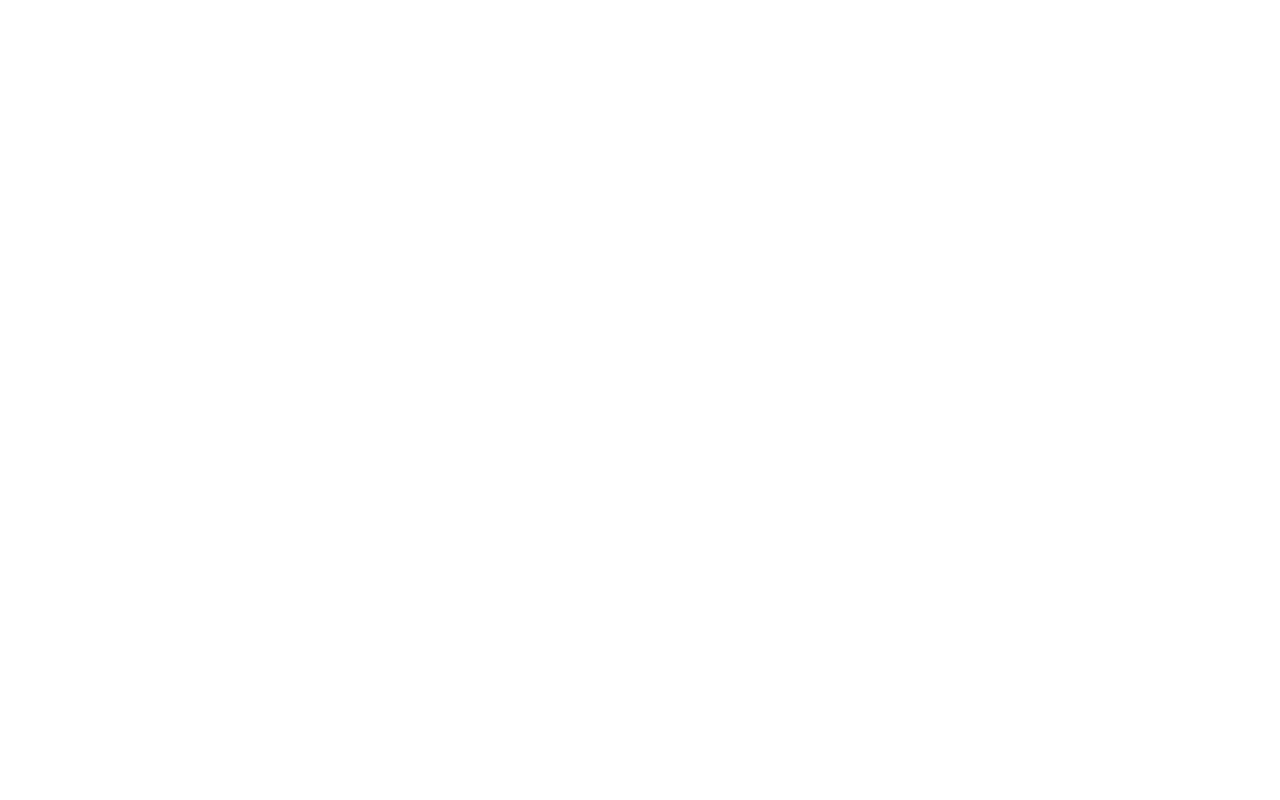
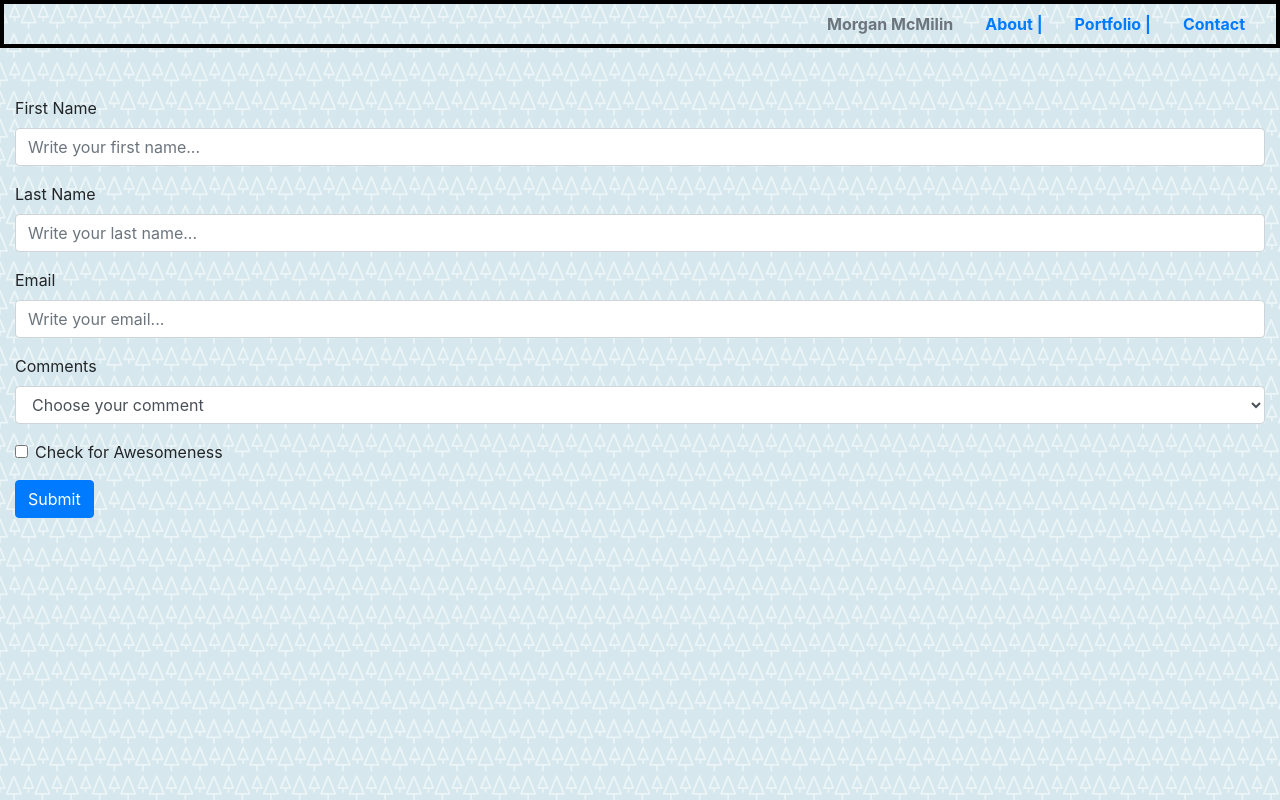
Before and after one commit to Morganatic/Bootstrap-Portfolio, a plain HTML site: page contact.html in a window 1280 px wide. Drawn offline with nearby package versions, Linux system fonts and the light colour scheme; files that its build step writes are made by us from their sources.

Commit message:
finsihed the portfoilio and contact pages

```diff
--- a/contact.html
+++ b/contact.html
@@ -0,0 +1,81 @@
+<!DOCTYPE html>
+<html>
+
+<head>
+    <title>Contact Sheet</title>
+    <link rel="stylesheet" type="text/css" href="assets/css/reset.css">
+    <link rel="stylesheet" href="https://stackpath.bootstrapcdn.com/bootstrap/4.3.1/css/bootstrap.min.css"
+        integrity="sha384-ggOyR0iXCbMQv3Xipma34MD+dH/1fQ784/j6cY/iJTQUOhcWr7x9JvoRxT2MZw1T" crossorigin="anonymous">
+</head>
+
+<body background="images/trees.png">
+
+    <div class="container-fluid">
+        <div class="row">
+            <div class="col-md-12" style="border: 4px solid black">
+                <ul class="nav justify-content-end">
+                    <li class="nav-item">
+                        <strong><a class="nav-link disabled" href="#">Morgan McMilin</a></strong>
+                    </li>
+                    <li class="nav-item">
+                        <strong><a class="nav-link" href="index.html">About |</a></strong>
+                    </li>
+                    <li class="nav-item">
+                        <strong><a class="nav-link" href="portfolio.html">Portfolio |</a></strong>
+                    </li>
+                    <li class="nav-item">
+                        <strong><a class="nav-link" href="contact.html">Contact</a></strong>
+                    </li>
+                </ul>
+            </div>
+        </div>
+    </div>
+    <br><br>
+
+    <form>
+        <div class="col-md-12">
+            <div class="form-group">
+                <label for="formGroupExampleInput">First Name</label>
+                <input type="text" class="form-control" id="formGroupExampleInput"
+                    placeholder="Write your first name...">
+            </div>
+            <div class="form-group">
+                <label for="formGroupExampleInput2">Last Name</label>
+                <input type="text" class="form-control" id="formGroupExampleInput2"
+                    placeholder="Write your last name...">
+            </div>
+        </div>
+    </form>
+
+    <form>
+        <div class="col-md-12">
+            <fieldset>
+                <div class="form-group">
+                    <label for="TextInput">Email</label>
+                    <input type="text" id="TextInput" class="form-control" placeholder="Write your email...">
+                </div>
+                <div class="form-group">
+                    <label for="Select">Comments</label>
+                    <select id="Select" class="form-control">
+                        <option>Choose your comment</option>
+                        <option>Rick and Morty</option>
+                        <option>Arrow</option>
+                        <option>Smallville</option>
+                        <option>Interstellar</option>
+                    </select>
+                </div>
+                <div class="form-group">
+                    <div class="form-check">
+                        <input class="form-check-input" type="checkbox" id="FieldsetCheck">
+                        <label class="form-check-label" for="FieldsetCheck">
+                            Check for Awesomeness
+                        </label>
+                    </div>
+                </div>
+                <button type="submit" class="btn btn-primary">Submit</button>
+            </fieldset>
+        </div>
+    </form>
+</body>
+
+</html>
```
Also changed, not shown: portfolio.html (+14 -7 lines).
